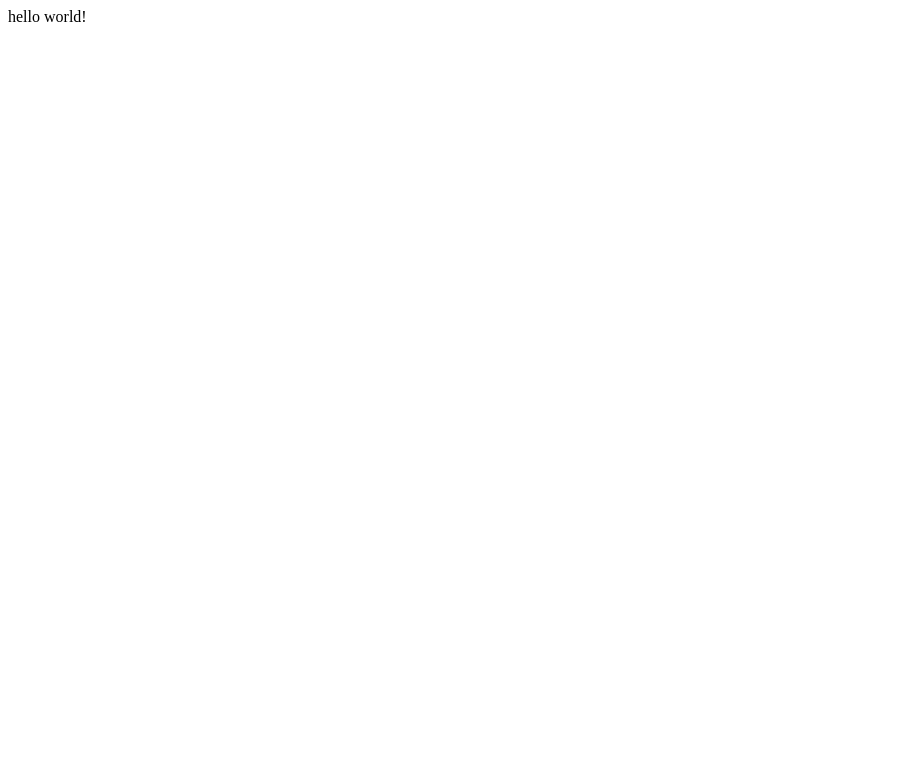
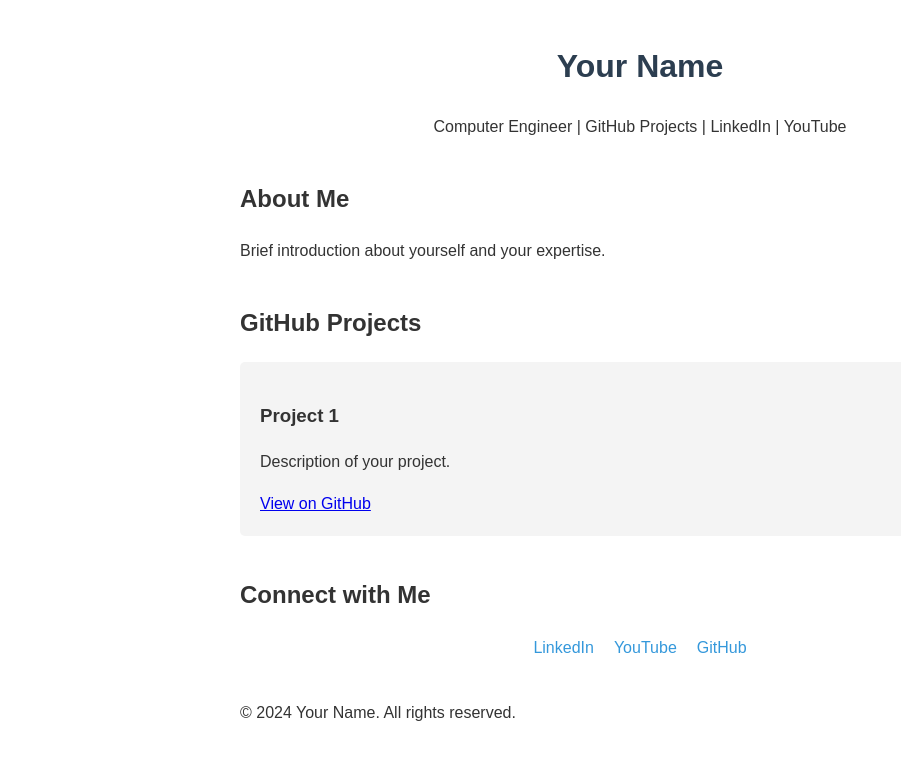
Before and after one commit to yusatll/yusatll.github.io, a plain HTML site: page index.html in a window 1280 px wide. Shown: the whole page, without its empty margins (0-901 px from the left). Drawn offline with Linux system fonts and the light colour scheme.

Commit message:
Update index.html

```diff
--- a/index.html
+++ b/index.html
@@ -1 +1,77 @@
-hello world!
+<!DOCTYPE html>
+<html lang="en">
+<head>
+    <meta charset="UTF-8">
+    <meta name="viewport" content="width=device-width, initial-scale=1.0">
+    <title>Your Name - Personal Website</title>
+    <style>
+        body {
+            font-family: Arial, sans-serif;
+            line-height: 1.6;
+            color: #333;
+            max-width: 800px;
+            margin: 0 auto;
+            padding: 20px;
+        }
+        header {
+            text-align: center;
+            margin-bottom: 40px;
+        }
+        h1 {
+            color: #2c3e50;
+        }
+        section {
+            margin-bottom: 40px;
+        }
+        .project {
+            background-color: #f4f4f4;
+            padding: 20px;
+            margin-bottom: 20px;
+            border-radius: 5px;
+        }
+        .social-links {
+            display: flex;
+            justify-content: center;
+            gap: 20px;
+        }
+        .social-links a {
+            color: #3498db;
+            text-decoration: none;
+        }
+    </style>
+</head>
+<body>
+    <header>
+        <h1>Your Name</h1>
+        <p>Computer Engineer | GitHub Projects | LinkedIn | YouTube</p>
+    </header>
+
+    <section id="about">
+        <h2>About Me</h2>
+        <p>Brief introduction about yourself and your expertise.</p>
+    </section>
+
+    <section id="projects">
+        <h2>GitHub Projects</h2>
+        <div class="project">
+            <h3>Project 1</h3>
+            <p>Description of your project.</p>
+            <a href="#">View on GitHub</a>
+        </div>
+        <!-- Add more project divs as needed -->
+    </section>
+
+    <section id="social">
+        <h2>Connect with Me</h2>
+        <div class="social-links">
+            <a href="#">LinkedIn</a>
+            <a href="#">YouTube</a>
+            <a href="#">GitHub</a>
+        </div>
+    </section>
+
+    <footer>
+        <p>&copy; 2024 Your Name. All rights reserved.</p>
+    </footer>
+</body>
+</html>
```
